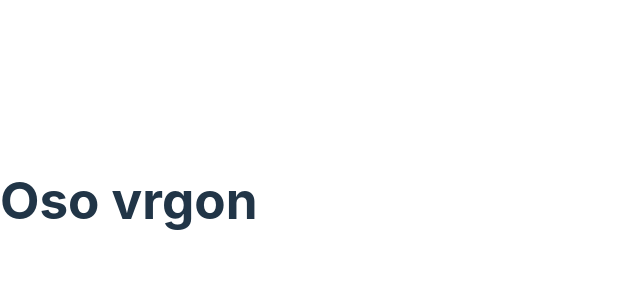
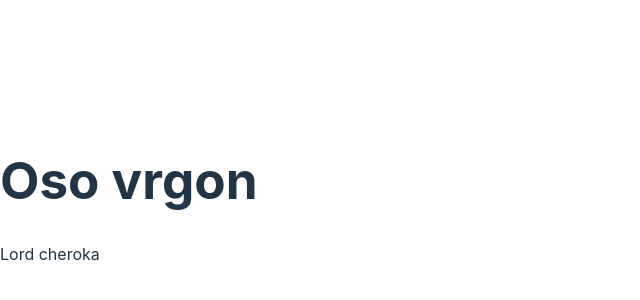
Before and after one commit to whoysAndre/Nerea, a React (Vite) app in the folder Nerea-ts/: page / in a window 1280 px wide. Shown: the part 200-500 px from the top of the page, without its empty margins (0-640 px from the left). Built offline with nearby package versions, Linux system fonts and the light colour scheme.

Commit message:
verdades

```diff
--- a/Nerea-ts/src/App.tsx
+++ b/Nerea-ts/src/App.tsx
@@ -6,6 +6,7 @@ function App() {
   return (
     <>
       <h1>Oso vrgon</h1>
+      <p>Lord cheroka</p>
     </>
   )
 }
```
